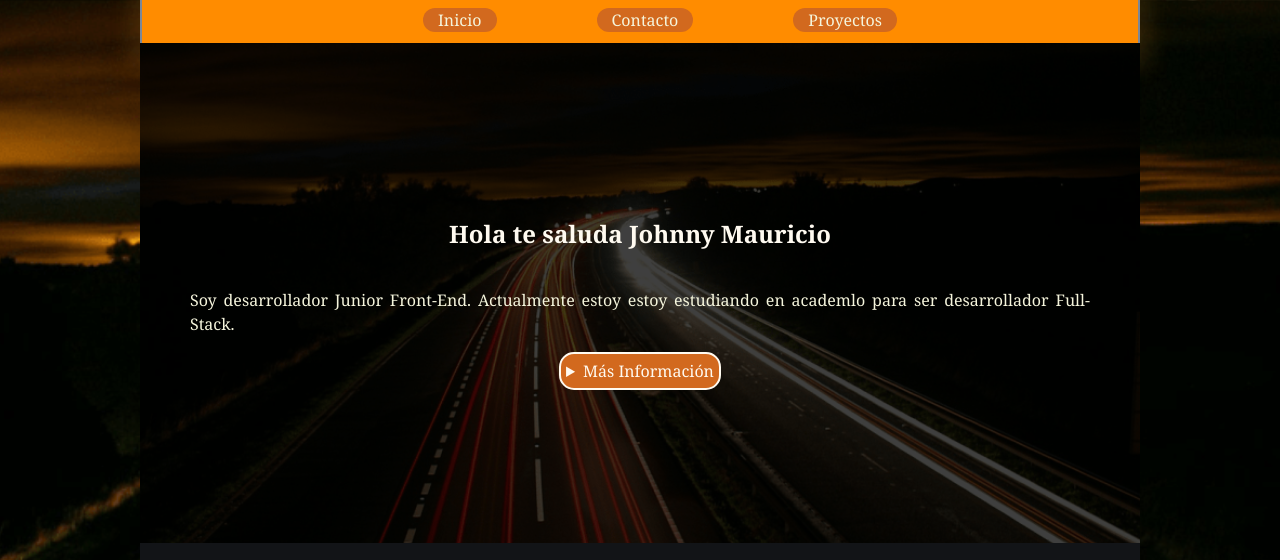
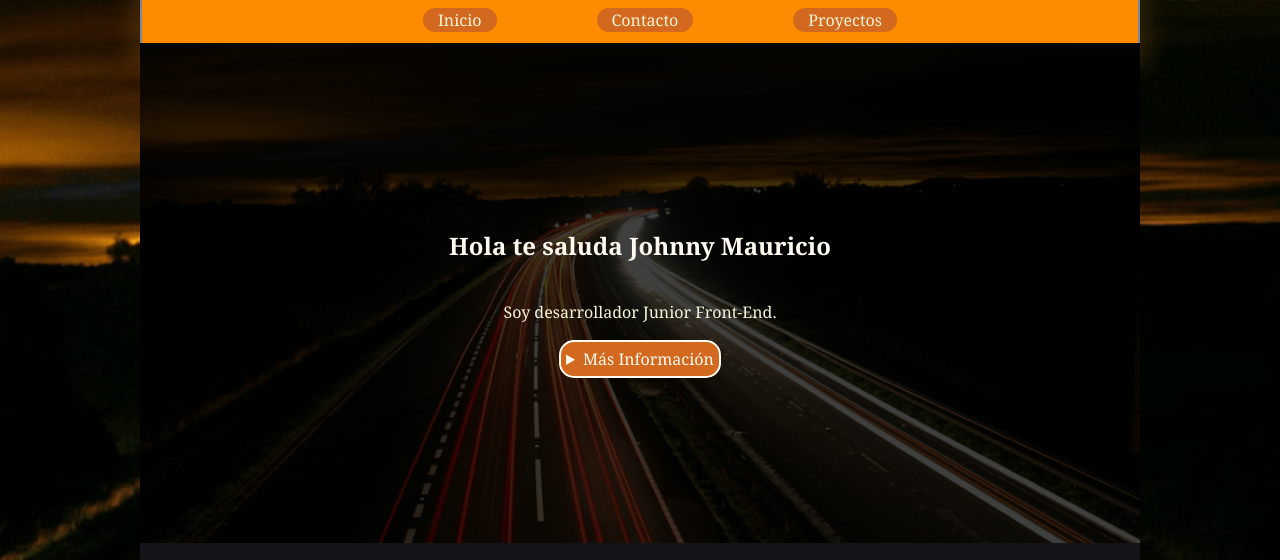
Before and after one commit to 95vpn/mi-primera-web1, a plain HTML site: page index.html in a window 1280 px wide. Shown: the top 560 px of the page. Drawn offline with nearby package versions, Linux system fonts and the light colour scheme.

Commit message:
para presentar

```diff
--- a/index.html
+++ b/index.html
@@ -12,11 +12,10 @@
 
 
 <body>
+    <!-- En esta parte va el menú de navegación-->
     <div class="cont-total">
         <header class="header">
             <nav class="nav container">
-                <!-- <a class="logo" href="">Logo</a> -->
-
                 <div class="menu">
                     <ul class="menu-list">
                         <li class="menu-item">
@@ -29,32 +28,19 @@
                             <a class="menu-link" href="#proyectos">Proyectos</a>
                         </li>
                     </ul>
-                    <!-- <svg class="wave" xmlns="http://www.w3.org/2000/svg" viewBox="0 0 1440 320">
-                    <path fill="currentColor" fill-opacity="1" d="M0,224L48,
-                    208C96,192,192,160,288,160C384,160,480,192,576,
-                    213.3C672,235,768,245,864,224C960,203,1056,149,1152,
-                    160C1248,171,1344,245,1392,282.7L1440,320L1440,0L1392,
-                    0C1344,0,1248,0,1152,0C1056,0,960,0,864,0C768,0,672,
-                    0,576,0C480,0,384,0,288,0C192,0,96,0,48,0L0,0Z">
-                    </path>
-                </svg> -->
                 </div>
-
-                <!-- <button class="btn-open" type="button" aria-label="abrir menu">
-                    <i class="bx bx-menu nav-icon"></i> -->
-
                 </button>
             </nav>
         </header>
 
-
+        <!-- Aquí va el contenido principal -->
         <main class="main">
+            <!-- Una seccion del hero con titulo, parrafo y un details para ocultar una parte del texto -->
             <section class="hero" id="inicio">
                 <div class="overlay"></div>
                 <div class="container-2">
                     <h1 class="title-1">Hola te saluda Johnny Mauricio</h1>
-                    <p class="parr-1">Soy desarrollador Junior Front-End. Actualmente estoy
-                        estoy estudiando en academlo para ser desarrollador Full-Stack.
+                    <p class="parr-1">Soy desarrollador Junior Front-End.
                     </p>
                     <details>
                         <summary class="sumary">Más Información</summary>
@@ -66,12 +52,13 @@
                             anteriores prácticas preprofesionales puedo garantizar mi capacidad de trabajo en
                             equipo,
                             organización, atención al detalle y resolución de problemas de forma ágil y eficaz.
-                            En el colegio me gradue de físico mátemático, soy Ingeniero Electrónico
+                            En el colegio me gradue de físico mátemático, soy Ingeniero Electrónico.
                         </p>
                     </details>
                 </div>
             </section>
 
+            <!-- En la seccion de habilidades están los programas que manejo -->
             <section class="habilidades">
                 <div class="container-3">
                     <h2 class="title-2">Habilidades Tecnológicas que manipulo hasta ahora</h2>
@@ -96,6 +83,9 @@
                 </div>
             </section>
 
+
+            <!-- En esta seccion incluye un sección de proyectos que se va ir añadiendo con forme
+            a los conocimientos adquiridos -->
             <section class="projects" id="proyectos">
                 <h3 class="title-3">Proyectos</h3>
                 <div class="container-4">
@@ -117,6 +107,8 @@
                 </div>
             </section>
 
+
+            <!-- Aquí van a ir los comentarios de las personas que han trabajado con el creador -->
             <section class="reseñas">
                 <div class="container-5">
                     <div class="person1">
@@ -156,6 +148,7 @@
                 </div>
             </section>
 
+            <!-- Una sección de contacto del creador  -->
             <section class="contacto" id="contacto">
                 <form class="form">
                     <h4 class="title-4">Contacto</h4>
```
